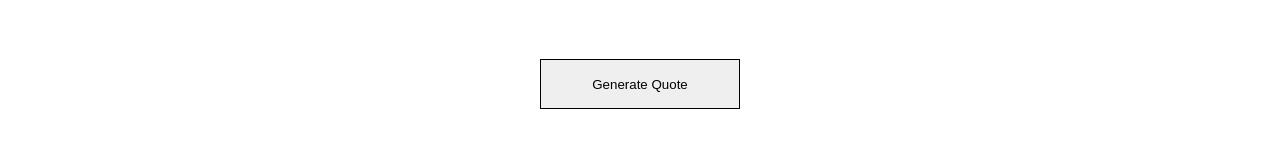
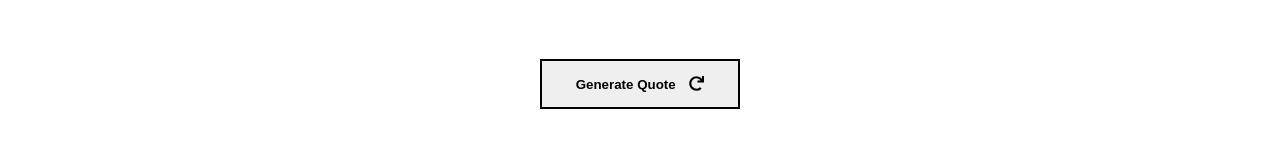
Before and after one commit to gregorcox/kanye-quotes, a React (Create React App) app: page / in a window 1280 px wide. Shown: the part 516-664 px from the top of the page. Built offline with nearby package versions, Linux system fonts and the light colour scheme; no server answers; a web font is replaced by a local one.

Commit message:
add font awesome icon

```diff
--- a/package.json
+++ b/package.json
@@ -3,6 +3,9 @@
   "version": "0.1.0",
   "private": true,
   "dependencies": {
+    "@fortawesome/fontawesome-svg-core": "^1.2.25",
+    "@fortawesome/free-solid-svg-icons": "^5.11.2",
+    "@fortawesome/react-fontawesome": "^0.1.5",
     "react": "^16.10.1",
     "react-dom": "^16.10.1",
     "react-scripts": "3.1.2"
--- a/src/App.css
+++ b/src/App.css
@@ -89,14 +89,18 @@
   height: 50px;
   width: 200px;
   margin-top: 25px;
-  border: 1px solid black;
+  border: 2px solid black;
   outline: none;
-  -webkit-box-shadow: none;
-          box-shadow: none;
+  font-weight: 600;
 }
 
 .button:hover {
   cursor: pointer;
+}
+
+.button .icon {
+  font-size: 15px;
+  padding-left: 10px;
 }
 
 .album-container {
--- a/src/App.scss
+++ b/src/App.scss
@@ -135,12 +135,17 @@ $ghosts3: #FFF8E8;
 
     margin-top: 25px;
 
-    border: 1px solid black;
+    border: 2px solid black;
     outline: none;
-    box-shadow: none;
+    font-weight: 600;
 
     &:hover {
         cursor: pointer;
+    }
+
+    .icon {
+        font-size: 15px;
+        padding-left: 10px;
     }
 }
 
--- a/src/containers/QuoteGenerator.js
+++ b/src/containers/QuoteGenerator.js
@@ -1,4 +1,6 @@
 import React from 'react';
+import { FontAwesomeIcon } from '@fortawesome/react-fontawesome'
+import { faRedo } from '@fortawesome/free-solid-svg-icons'
 
 class QuoteGenerator extends React.Component {
     constructor(props) {
@@ -61,7 +63,7 @@ class QuoteGenerator extends React.Component {
                     <p className={`quote quote--${album}`}>{this.state.quote}</p>
                     <p>- Kanye West</p>
 
-                    <button className="button" type="button" onClick={this.generateQuote}>Generate Quote</button>
+                    <button className="button" type="button" onClick={this.generateQuote}>Generate Quote <FontAwesomeIcon icon={faRedo} className="icon" /></button>
                 </div>
 
             </div>
```
Also changed, not shown: 2 other files (tests, documents, lock files or other folders).
